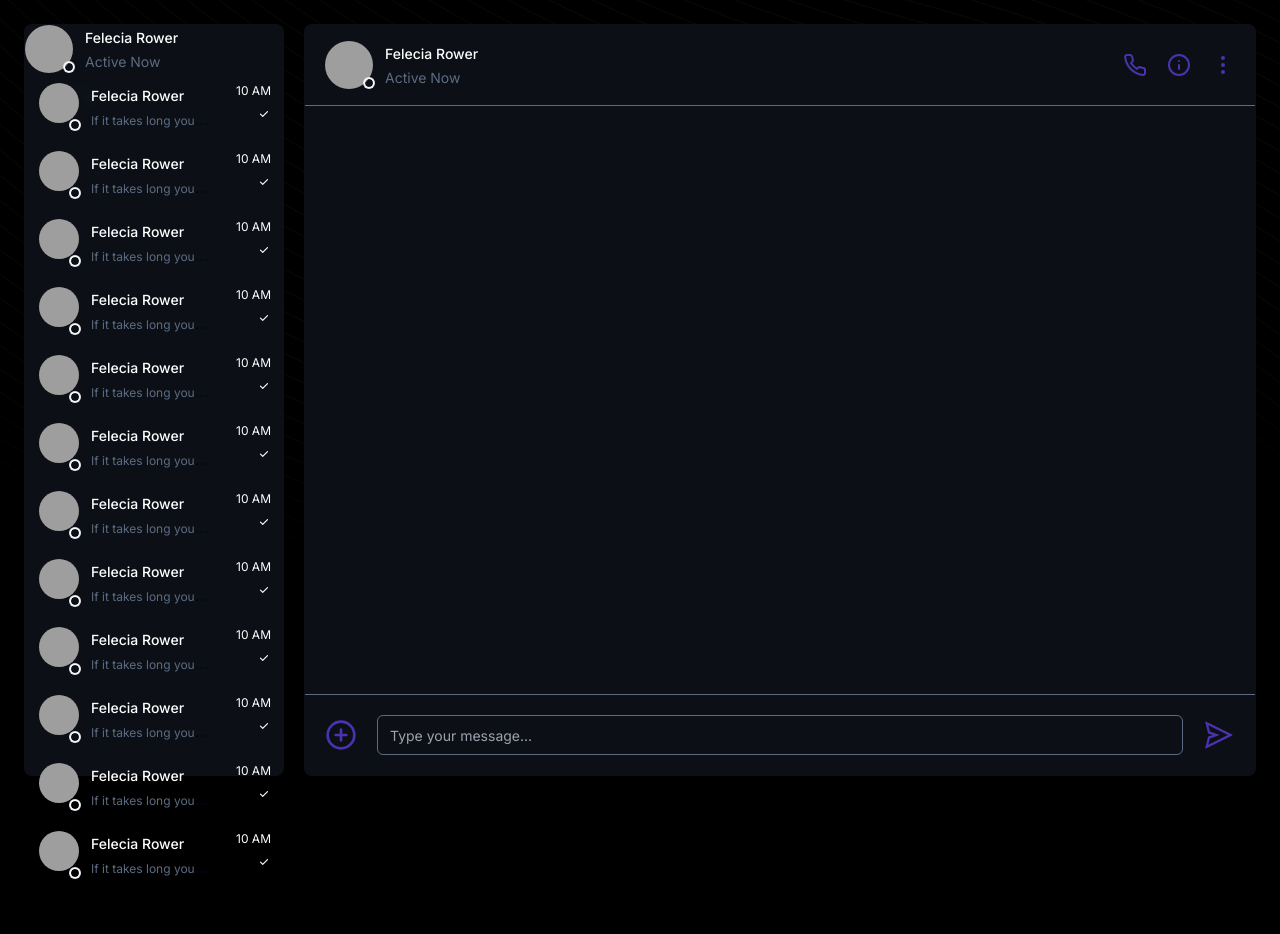
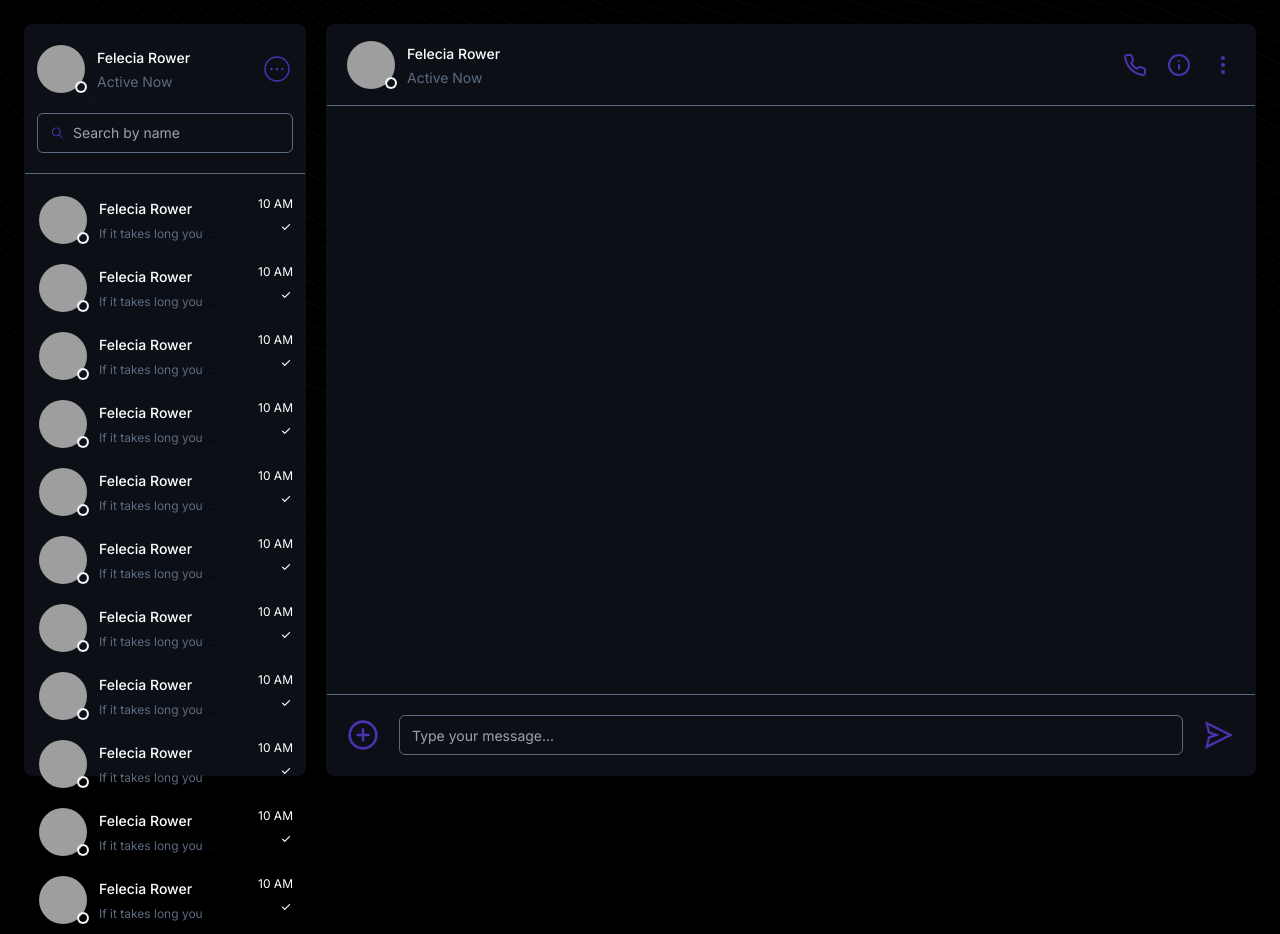
Before and after one commit to atalaykarahan/realtime_chat_next, a Next.js app: page /chat in a window 1280 px wide. Before the commit the page ends 889 px from the top, so only its background shows below. Built offline with nearby package versions, Linux system fonts and the light colour scheme; grey boxes are pictures that could not be loaded.

Commit message:
navbar duzenlendi

```diff
--- a/app/(pages)/chat/chat-navbar.tsx
+++ b/app/(pages)/chat/chat-navbar.tsx
@@ -6,6 +6,7 @@ import { RxHamburgerMenu } from "react-icons/rx";
 import Image from "next/image";
 import { LuPhone, LuInfo } from "react-icons/lu";
 import { HiOutlineDotsVertical } from "react-icons/hi";
+import { Input } from "@/components/ui/input";
 
 const navigation = [
   { name: "Dashboard", href: "#", current: true },
@@ -53,6 +54,7 @@ export default function ChatNavbar() {
                       </div>
                     </div>
                   </div>
+
                 </div>
               </div>
               <div className="flex items-center gap-5">
--- a/app/(pages)/chat/page.tsx
+++ b/app/(pages)/chat/page.tsx
@@ -11,7 +11,8 @@ const HomePage = () => {
       style={{ zIndex: "1" }}
     >
       <CustomCard className="hidden lg:block flex-none min-w-[260px]">
-        <UserProfile/>
+        <UserProfile />
+        <div className="pt-3">
           <DummyData />
           <DummyData />
           <DummyData />
@@ -23,7 +24,7 @@ const HomePage = () => {
           <DummyData />
           <DummyData />
           <DummyData />
-        <DummyData />
+        </div>
       </CustomCard>
       <CustomCard className="flex-1 flex flex-col justify-between">
         <ChatNavbar />
--- a/app/(pages)/chat/user-profile.tsx
+++ b/app/(pages)/chat/user-profile.tsx
@@ -1,10 +1,12 @@
 "use client";
+import { Input } from "@/components/ui/input";
 import Image from "next/image";
-
+import { PiDotsThreeCircleLight } from "react-icons/pi";
+import { Search } from "@/components/ui/search";
 export default function UserProfile() {
   return (
     <>
-      <div>
+      <div className="px-3 py-5 border-b border-[#5C6B81]">
         <div className="gap-4 flex">
           <div className="flex-1 flex  gap-3 ">
             <div className="relative inline-block ">
@@ -31,6 +33,12 @@ export default function UserProfile() {
               </div>
             </div>
           </div>
+          <div className="flex items-center gap-2">
+            <PiDotsThreeCircleLight className="text-[#4A32B0] text-[2rem]"/>
+          </div>
+        </div>
+        <div className="pt-5">
+          <Search placeholder="Search by name"/>
         </div>
       </div>
     </>
--- a/components/ui/dummy.tsx
+++ b/components/ui/dummy.tsx
@@ -7,7 +7,7 @@ const DummyData = () => {
       <div className="gap-4 py-2 lg:py-2.5 px-3 border-l-2 border-transparent hover:bg-default-200 cursor-pointer flex">
         <div className="flex-1 flex  gap-3 ">
           <div className="relative inline-block ">
-            <span className="relative flex h-10 w-10 shrink-0 overflow-hidden rounded-full">
+            <span className="relative flex h-12 w-12 shrink-0 overflow-hidden rounded-full">
               <Image
               width={40}
               height={40}
--- /dev/null
+++ b/components/ui/search.tsx
@@ -0,0 +1,33 @@
+import * as React from "react";
+
+import { cn } from "@/lib/utils";
+import { IoIosSearch } from "react-icons/io";
+
+
+export interface InputProps
+  extends React.InputHTMLAttributes<HTMLInputElement> {}
+
+const Search = React.forwardRef<HTMLInputElement, InputProps>(
+  ({ className, ...props }, ref) => {
+    return (
+      <div
+        className={cn(
+          "flex h-10 items-center rounded-md border border-[#5C6B81]  bg-transparent pl-3 text-sm text-white",
+          className
+        )}
+      >
+        <IoIosSearch className="h-[16px] w-[16px] text-[#4A32B0]" />
+        <input
+          {...props}
+          type="text"
+          ref={ref}
+          className="w-full p-2 bg-transparent focus:outline-none focus:border-[#5C6B81]"
+        />
+      </div>
+    );
+  }
+);
+
+Search.displayName = "Search";
+
+export { Search };
```
Lines whose indentation alone changed are shown as unchanged.
